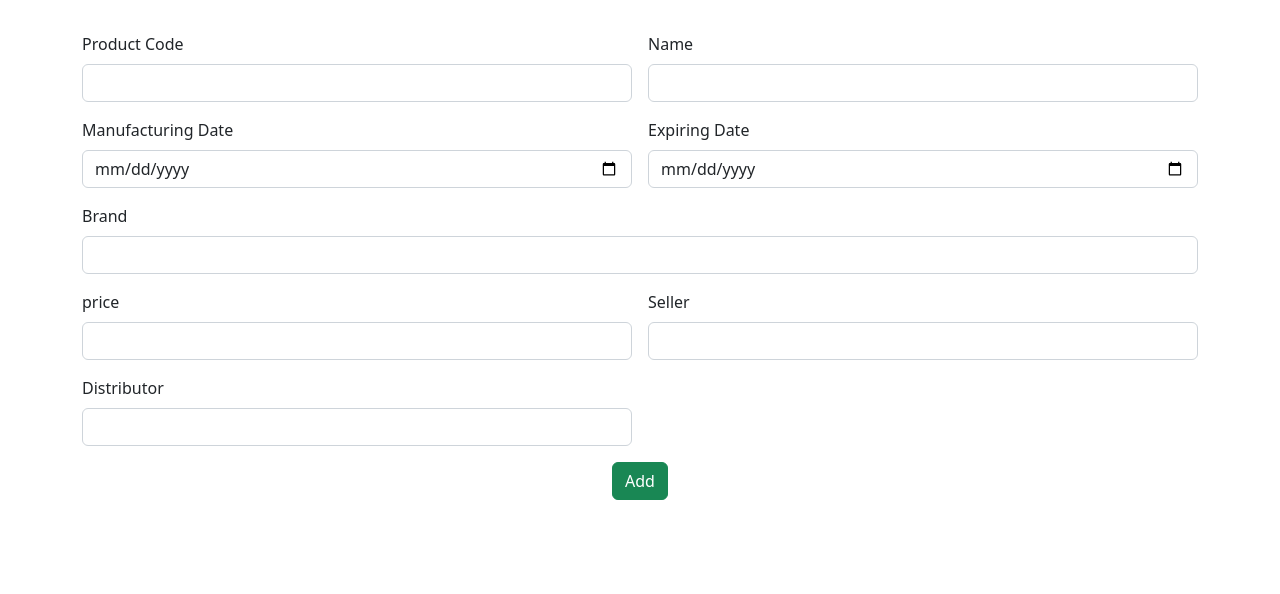
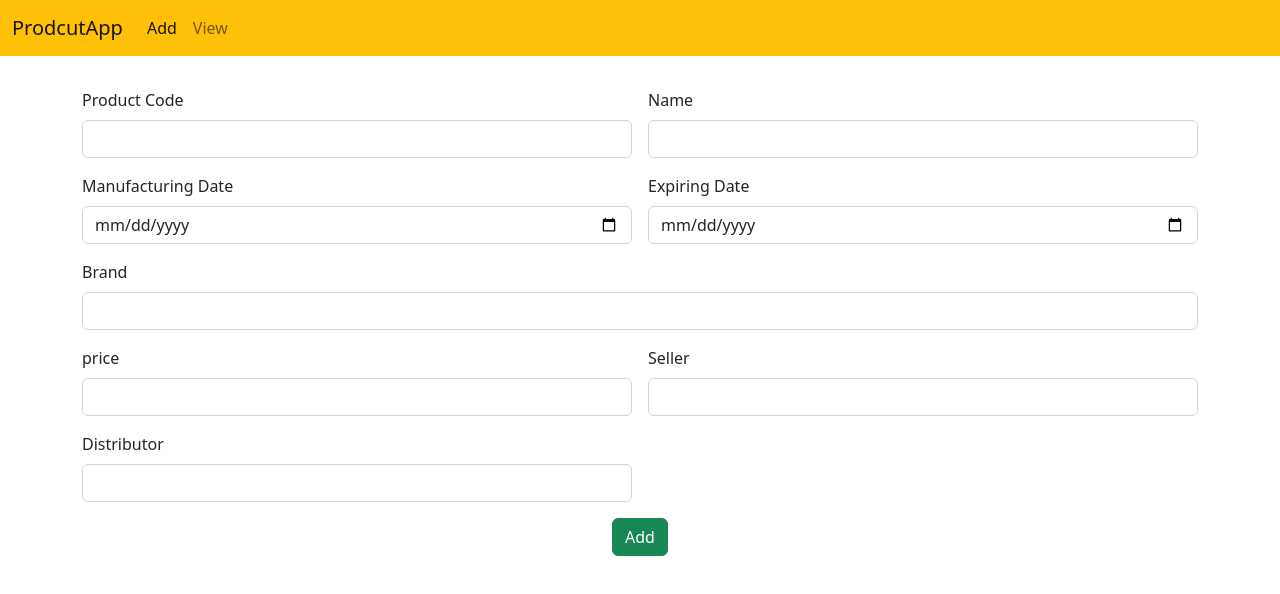
Before and after one commit to hami-r/ProductAppNewAngular, an Angular app: page / in a window 1280 px wide. Shown: the top 594 px of the page. Built offline with nearby package versions, Linux system fonts and the light colour scheme.

Commit message:
navbar added

```diff
--- a/src/app/add-product/add-product.component.html
+++ b/src/app/add-product/add-product.component.html
@@ -1,3 +1,4 @@
+<app-navbar></app-navbar>
 <div class="container">
     <div class="row">
         <div class="col col-12 col-sm-12 col-md-12 col-lg-12 col-xl-12 col-xxl-12">
--- a/src/app/app.module.ts
+++ b/src/app/app.module.ts
@@ -7,6 +7,7 @@
 import { RouterModule, Routes } from '@angular/router';
 import { FormsModule } from '@angular/forms';
 import { ViewProductComponent } from './view-product/view-product.component';
+import { NavbarComponent } from './navbar/navbar.component';
 
 let myRoutes:Routes = [
   {
@@ -22,7 +23,8 @@
   declarations: [
     AppComponent,
     AddProductComponent,
-    ViewProductComponent
+    ViewProductComponent,
+    NavbarComponent
   ],
   imports: [
     BrowserModule,
--- /dev/null
+++ b/src/app/navbar/navbar.component.html
@@ -0,0 +1,18 @@
+<nav class="navbar navbar-expand-lg bg-warning">
+    <div class="container-fluid">
+      <a class="navbar-brand" routerLink="/">ProdcutApp</a>
+      <button class="navbar-toggler" type="button" data-bs-toggle="collapse" data-bs-target="#navbarNav" aria-controls="navbarNav" aria-expanded="false" aria-label="Toggle navigation">
+        <span class="navbar-toggler-icon"></span>
+      </button>
+      <div class="collapse navbar-collapse" id="navbarNav">
+        <ul class="navbar-nav">
+          <li class="nav-item">
+            <a class="nav-link active" aria-current="page" routerLink="/">Add</a>
+          </li>
+          <li class="nav-item">
+            <a class="nav-link" routerLink="/view">View</a>
+          </li>
+        </ul>
+      </div>
+    </div>
+  </nav>
--- a/src/app/view-product/view-product.component.html
+++ b/src/app/view-product/view-product.component.html
@@ -1,3 +1,4 @@
+<app-navbar></app-navbar>
 
 <div class="container">
     <div class="row">
```
Also changed, not shown: src/app/navbar/navbar.component.ts (added, +10 -0 lines), src/app/navbar/navbar.component.css (added).
